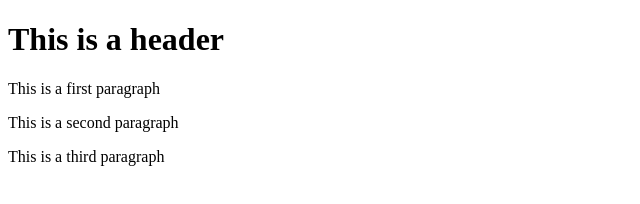
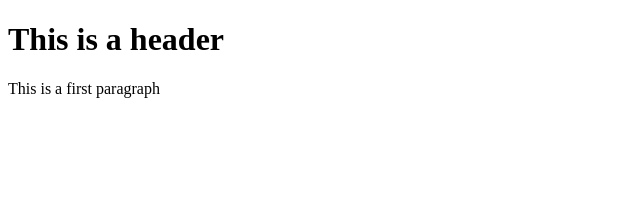
Before and after one commit to zjmuhsin/git-test2, a plain HTML site: page index.html in a window 1280 px wide. Shown: the whole page, without its empty margins (0-640 px from the left). Drawn offline with Linux system fonts and the light colour scheme.

Commit message:
first commit

```diff
--- a/index.html
+++ b/index.html
@@ -8,8 +8,7 @@
 <body>
     <header><h1>This is a header</h1></header>
     <p>This is a first paragraph</p>
-    <p>This is a second paragraph</p>
-    <p>This is a third paragraph</p>
+
 
 </body>
 </html>
```
